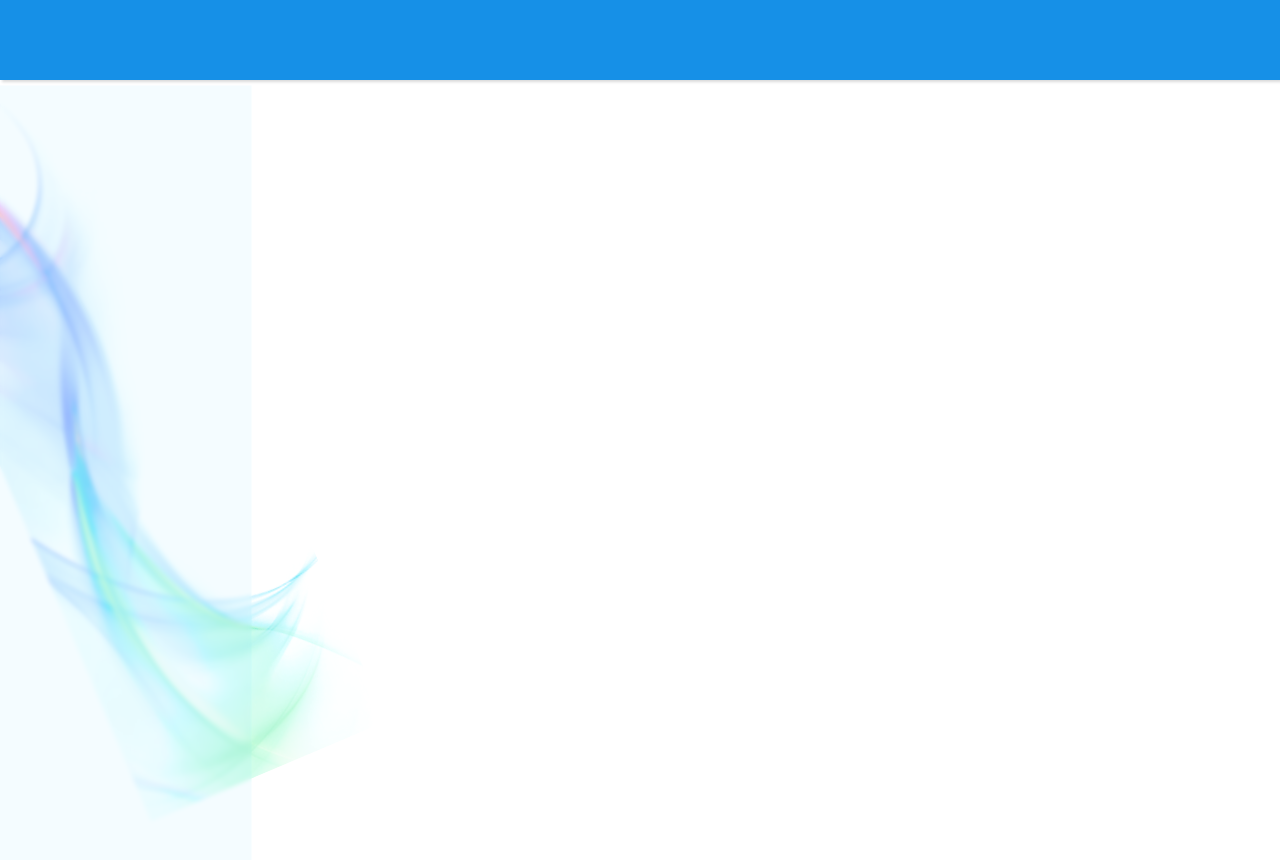
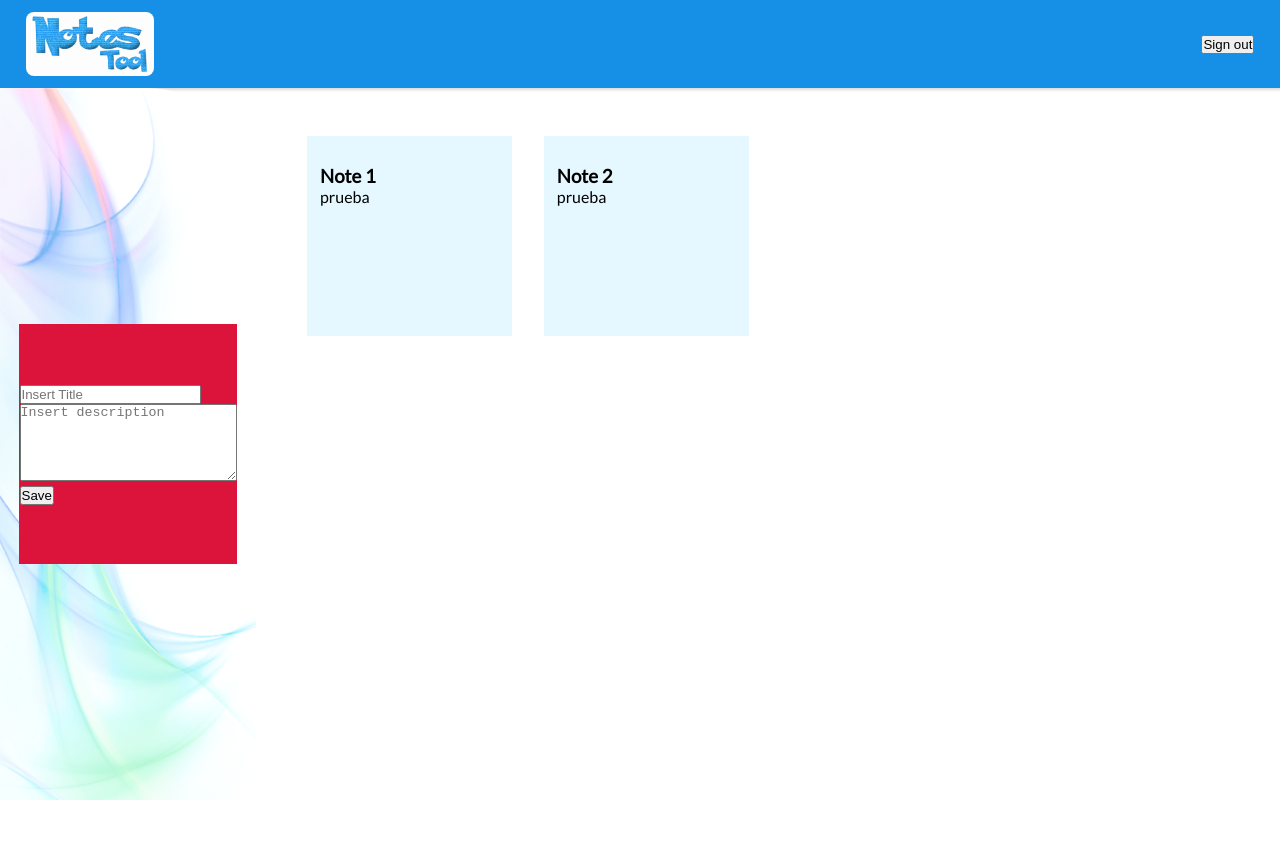
Before and after one commit to Nataliasita/notes, an Angular app: page /dashboard in a window 1280 px wide. Shown: the top 860 px of the page. After the commit the page ends 800 px from the top, so only its background shows below. Built offline with nearby package versions, Linux system fonts and the light colour scheme.

Commit message:
ajustes vista dashboard

```diff
--- a/src/app/app.module.ts
+++ b/src/app/app.module.ts
@@ -1,5 +1,5 @@
 import { NgModule } from '@angular/core';
-import { ReactiveFormsModule } from '@angular/forms';
+import { ReactiveFormsModule, FormsModule } from '@angular/forms';
 import { BrowserModule } from '@angular/platform-browser';
 
 import { AppRoutingModule } from './app-routing.module';
@@ -17,6 +17,7 @@ import { DashboardComponent } from './components/board/dashboard/dashboard.compo
     BrowserModule,
     AppRoutingModule,
     ReactiveFormsModule,
+    FormsModule
   ],
   providers: [],
   bootstrap: [AppComponent]
--- a/src/app/components/board/dashboard/dashboard.component.css
+++ b/src/app/components/board/dashboard/dashboard.component.css
@@ -9,39 +9,42 @@
     flex-wrap: wrap;
 }
 .bar_nav{
-    height: 10vh;
+    height: 11vh;
     width: 100%;
     box-shadow: rgba(0, 0, 0, 0.15) 1.95px 1.95px 2.6px;
     margin-left: 0;
     position: absolute;
     top: 0;
+    display: flex;
     background: #1690e7;
+    align-items: center;
+    padding: 0 2vw;
+    justify-content:space-between;
+}
+.title_dashboard{
+    height: 8vh;
+    width: 10vw;
+    background-color: rgb(253, 253, 253);
+    border-radius: 8px;
+    padding: 0.5vh 0.5vw;
 }
 .bar_aside{
-    height: 90%;
+    height: 89%;
     width: 20%;
     background-color: #ffffff;
     background-image: url('src/assets/fnd_2.png');
     background-size: 110% 100%;
-    transform: rotate(-23deg);
+    /* transform: rotate(-23deg); */
     background-repeat: no-repeat;
     border-top-right-radius: 110px;
     position: absolute;
-    top:10vh;
+    top:11vh;
+    display: flex;
+    align-items: center;
+    justify-content: center;
     left: 0;
 }
-.bar_aside::before{
-    content: '';
-    position: absolute;
-    height: 80vw;
-    width: 23vw;
-    background-color: rgba(42, 188, 255, 0.052);
-    transform: rotate(23deg);
-    left: -8vw;
-    top: -2vh;
-    backdrop-filter: blur(2px);
 
-}
 .container_note{
     height: 85%;
     width: 78%;
@@ -51,4 +54,68 @@
     right: 1vw;
     top: 13vh;
     z-index: 50;
+    display: grid;
+    grid-template-columns: repeat(4, 1fr);
+    grid-gap: 2vw;
+    grid-row: auto;
+    overflow-y: scroll;
+    padding: 4vh 3vw;
+
+    justify-content: center;
+
 }
+.container_note::-webkit-scrollbar {
+    -webkit-appearance: none;
+}
+
+.container_note::-webkit-scrollbar:vertical {
+    width:0.5vw;
+    display: none;
+}
+
+.container_note::-webkit-scrollbar-button:increment,.contenedor::-webkit-scrollbar-button {
+    display: none;
+}
+
+.container_note::-webkit-scrollbar:horizontal {
+    height: 4vh;
+    display: none;
+}
+
+.container_note::-webkit-scrollbar-thumb {
+    background-color: #02778900;
+    border-radius: 20px;
+}
+.container_note::-webkit-scrollbar-track {
+    border-radius: 10px;
+}
+.nota{
+    width: 16vw;
+    height: 25vh;
+    margin:0;
+    /* background: linear-gradient( rgb(0, 174, 255, 0.1) 80%, #ffffff); */
+    background: rgb(0, 174, 255, 0.1);
+    justify-content: center;
+    display: flex;
+    flex-direction: column;
+    padding: 0.8em;
+}
+.create_note{
+    width: 17vw;
+    height: 30vh;
+    z-index: 2;
+    display: flex;
+    background-color: crimson;
+    display: flex;
+    padding: 1em;
+    justify-content: center;
+    align-items: center;
+    flex-direction: column;
+}
+.title_note{
+    width: 14vw;
+}
+.description_note{
+    width: 14vw;
+    height: 15vh;
+}
--- a/src/app/components/board/dashboard/dashboard.component.html
+++ b/src/app/components/board/dashboard/dashboard.component.html
@@ -1,21 +1,35 @@
 <section class="board">
 
     <nav class="bar_nav">
+        <img class="title_dashboard" src="./assets/title.png" alt="">
 
-
+        <button [routerLink]="['/home']" >Sign out</button>
 
     </nav>
 
     <aside class="bar_aside">
 
+        <div class="create_note">
+            <form action="" [formGroup]="formNote">
+            <input type="text" placeholder="Insert Title" [(ngModel)]='selectedNote.title' formControlName="title">
+            <textarea name="" id="" cols="25" rows="5" placeholder="Insert description" [(ngModel)]='selectedNote.description' formControlName="description"></textarea>
+                <button  (click)="addOrEdit()">Save</button>
+
+            </form>
+        </div>
 
 
     </aside>
 
     <div class="container_note">
 
+      <div class="nota" *ngFor=" let note of notesArray" (click)='editNote(note)'>
 
+            <h3 class="title_note">{{note.title}}</h3>
 
+          <p class="description_note">{{note.description}}</p>
+
+      </div>
 
     </div>
 
--- a/src/app/components/board/dashboard/dashboard.component.ts
+++ b/src/app/components/board/dashboard/dashboard.component.ts
@@ -1,4 +1,6 @@
 import { Component, OnInit } from '@angular/core';
+import{ DataNotes } from 'src/app/models/data-notes'
+import { FormBuilder, FormGroup, Validators } from '@angular/forms';
 
 @Component({
   selector: 'app-dashboard',
@@ -7,9 +9,48 @@ import { Component, OnInit } from '@angular/core';
 })
 export class DashboardComponent implements OnInit {
 
-  constructor() { }
+  public formNote!:FormGroup
+
+  notesArray: DataNotes[] = [
+    {id:1,title:'Note 1', description:'prueba'},
+    {id:2,title:'Note 2', description:'prueba'}
+  ];
+
+  selectedNote: DataNotes =new DataNotes();
+
+
+  constructor( private formBuilder:FormBuilder) {
+  }
 
   ngOnInit(): void {
+    this.formNote = this.formBuilder.group({
+      id:[''],
+      title:['', [
+        Validators.required,
+        Validators.minLength(4),
+      ],
+    ],
+      description:['', [
+        Validators.required,
+        Validators.minLength(4),
+      ],
+    ]
+    });
   }
 
+  addOrEdit(){
+    if(this.selectedNote.id === 0){
+    this.selectedNote.id = this.notesArray.length + 1;
+    this.notesArray.push(this.selectedNote);
+  }
+    this.selectedNote = new DataNotes();
+  }
+
+  editNote(note:DataNotes){
+    this.selectedNote = note;
+  }
+  // deleteNote(){
+  //   this.notesArray = this.notesArray.filter(x => x != this.selectedNote);
+  // }
+
 }
--- /dev/null
+++ b/src/app/models/data-notes.ts
@@ -0,0 +1,5 @@
+export class DataNotes {
+    id:number = 0;
+    title!:string;
+    description!:string;
+}
```
Also changed, not shown: 1 other file (tests, documents, lock files or other folders).
